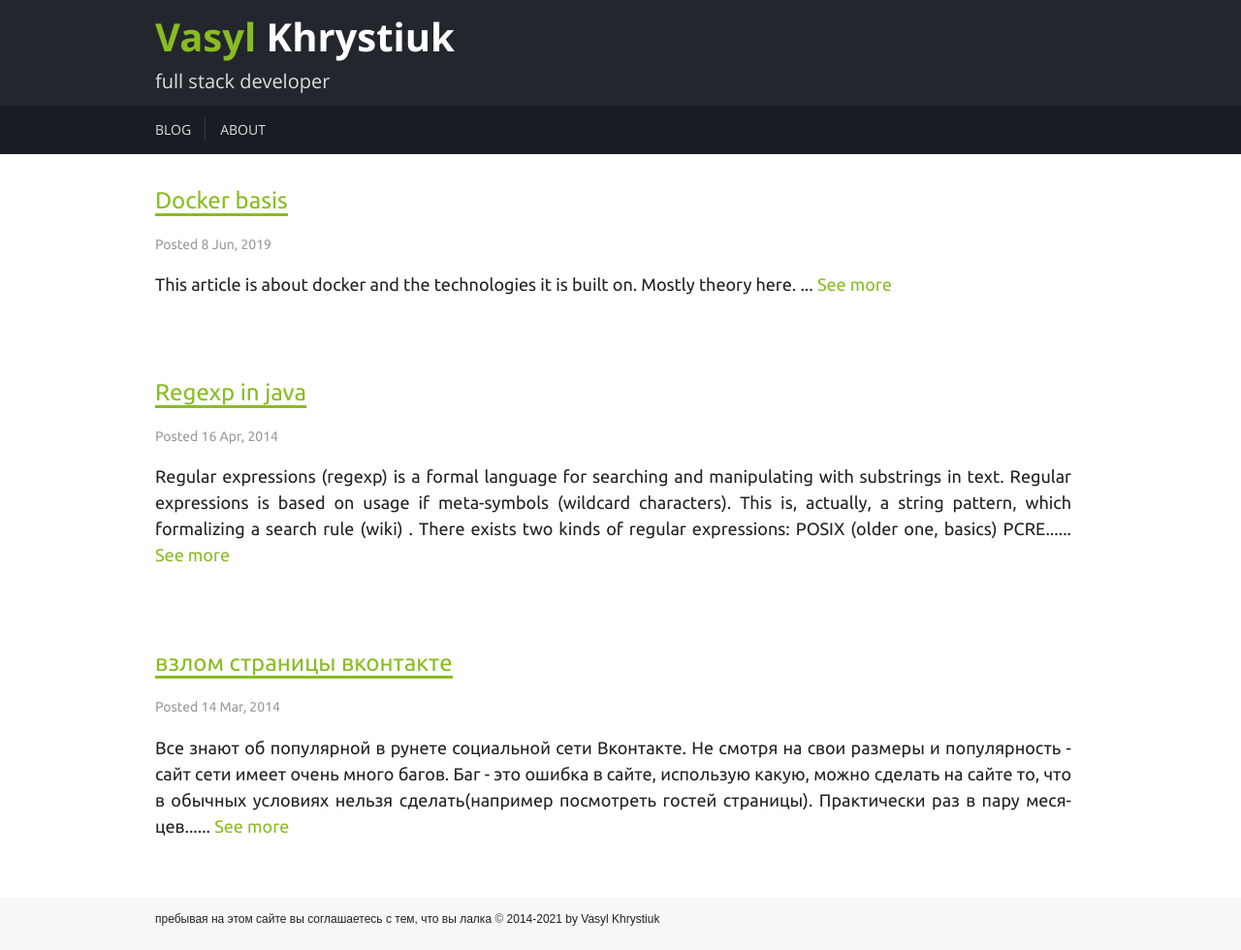
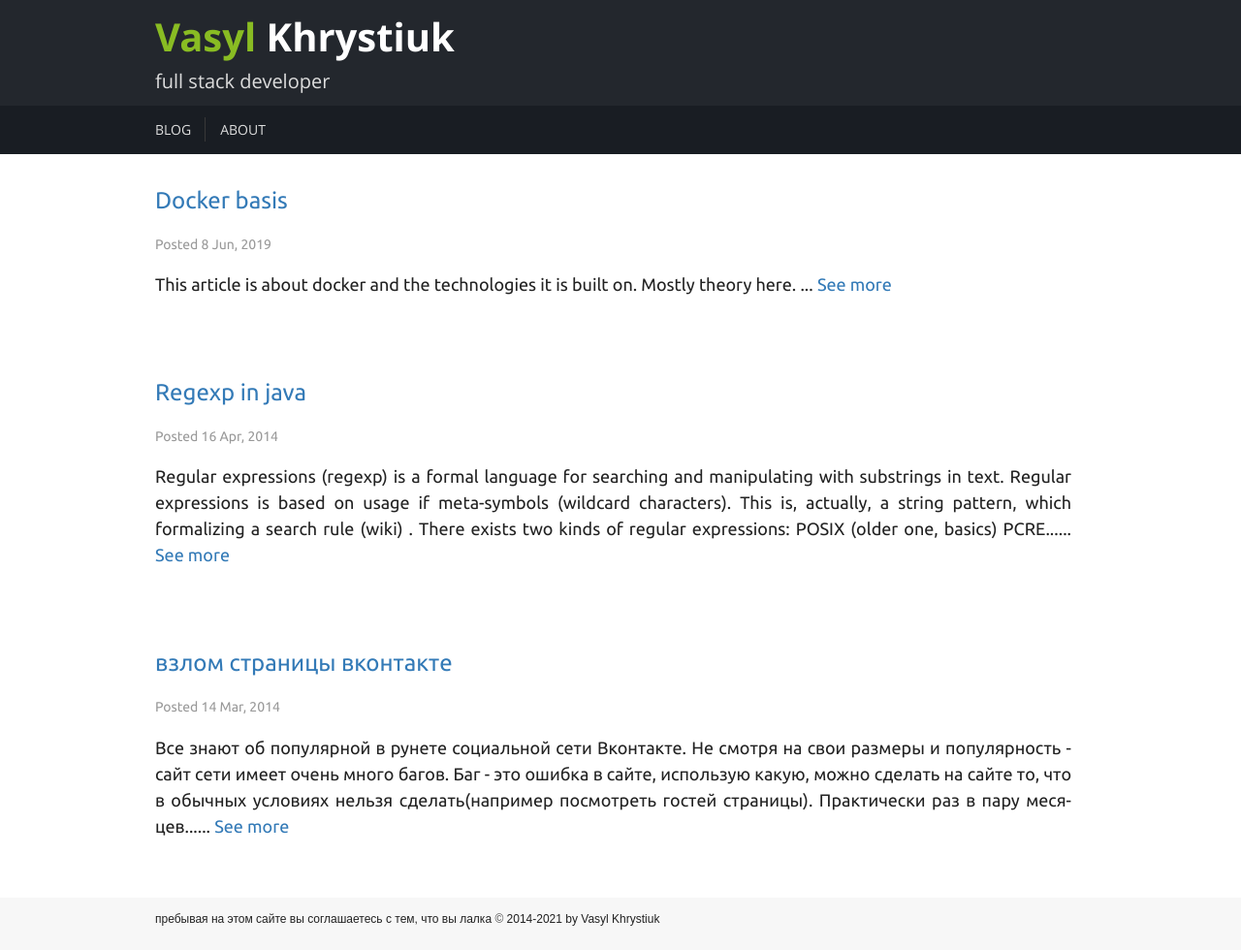
Before and after one commit to msangel/msangel.github.io, a Jekyll site: the page built from index.html, in a window 1280 px wide. Shown: the whole page at 97% size. Built offline with Jekyll 4.4.1, drawn with Linux system fonts in a browser that asks for light colours; comment, search, counter and statistics services are not loaded.

Commit message:
Same style color links

```diff
--- a/assets/style.css
+++ b/assets/style.css
@@ -432,7 +432,7 @@ body {
 .blogindex .records p > a,
 .blogindex .records #markdown-toc a
 {
-    color: #89BC23;
+    color: #337ab7;
 }
 
 
@@ -441,17 +441,14 @@ body {
 }
 
 .blogindex .records h3 a {
-    color: #89BC23;
+    color: #337ab7;
     text-decoration: none;
-    border-bottom: 3px solid #89BC23;
     transition: border-color 0.4s ease 0s, color 0.4s ease 0s;
     line-height: 150%;
 }
 
 .blogindex .records h3 a:hover {
-    color: #5b7d17;
-    border-bottom: 3px solid #5b7d17;
-    text-decoration: none;
+    color: #103c63;
 }
 
 
```
